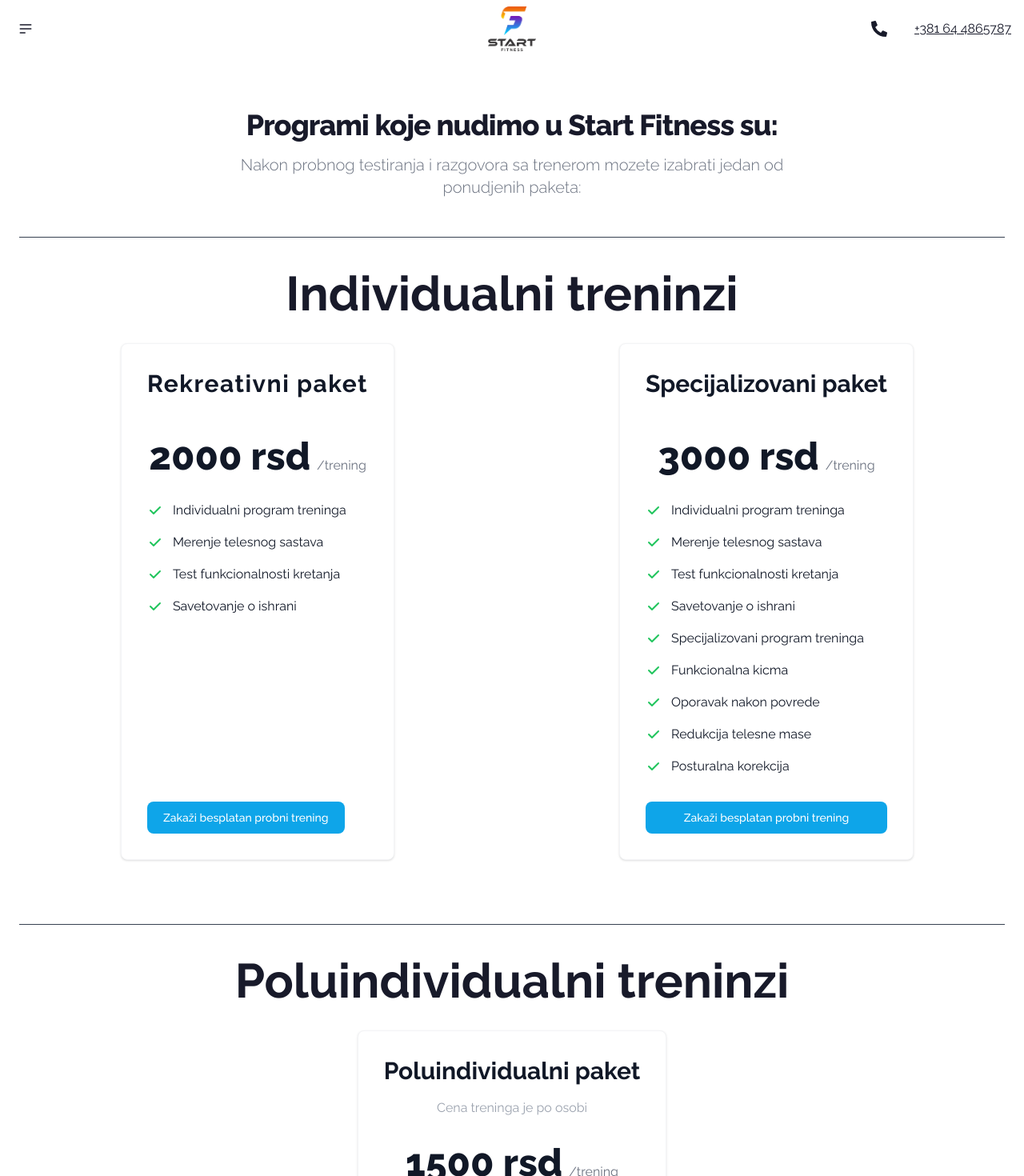
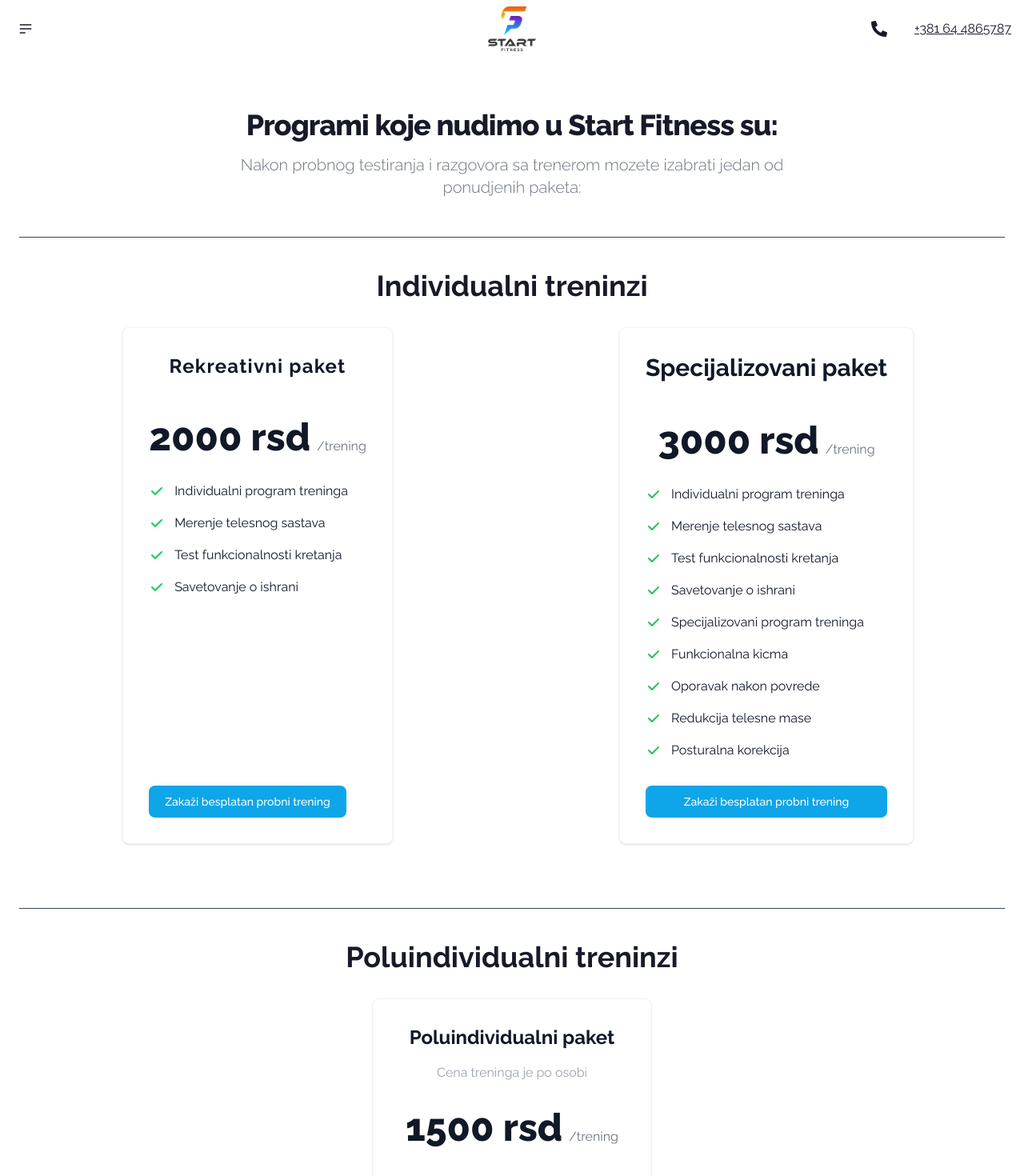
Before and after one commit to Markobanduka/Darko-Start, a React (Vite) app: page /programi in a window 1280 px wide. Shown: the top 1470 px of the page at 80% size. Built offline with nearby package versions, Linux system fonts and the light colour scheme; the HTML template or start-up script is replaced by a standard one.

Commit message:
added images in gallery

```diff
--- a/src/components/pages/contactPage/ContactPage.jsx
+++ b/src/components/pages/contactPage/ContactPage.jsx
@@ -13,26 +13,26 @@ const ContactPage = () => {
 
       <div className="flex justify-center items-center mb-8">
         <div className=" justify-center items center">
-          <div className="flex items-center text-2xl">
+          <div className="flex items-center text-2xl font-bold">
             Zemun, Radoja Dakića 57{" "}
             <span className="mx-3">
               <GiPathDistance />
             </span>
           </div>
-          <div className="flex items-center text-2xl">
+          <div className="flex items-center text-2xl font-bold">
             Ponedeljak-Subota 08-21h{" "}
             <span className="mx-2">
               <CiDumbbell />
             </span>
           </div>
-          <div className="flex items-center text-2xl">
+          <div className="flex items-center text-2xl font-bold">
             Dostupan parking{" "}
             <span className="mx-2">
               <TbParkingCircle />
             </span>
           </div>
           <div className="flex items-center underline underline-offset-4 text-2xl">
-            +381 64 4865787{" "}
+            <a href="tel:0644865787">+381 64 4865787</a>
             <span className="mx-2">
               <HiOutlinePhone />
             </span>
--- a/src/components/pages/galleryPage/GalleryPage.jsx
+++ b/src/components/pages/galleryPage/GalleryPage.jsx
@@ -1,4 +1,3 @@
-import React from "react";
 import { SwipeCarousel } from "./SwipeCarousel";
 import Cards from "../../ui/Cards";
 
@@ -9,12 +8,6 @@ const App = () => {
       <div className="">
         <SwipeCarousel />
       </div>
-
-      <div className="text-2xl p-10">
-        Ovde moze tekst koji je nacin rada, koje se metodi koriste, koji
-        treninzi postoje...
-      </div>
-
       <div className="mt-7 ">
         <h3 className="flex justify-center text-3xl mb-7">
           Sta drugi misle o nama?
--- a/src/components/pages/galleryPage/SwipeCarousel.jsx
+++ b/src/components/pages/galleryPage/SwipeCarousel.jsx
@@ -98,7 +98,6 @@ const Images = ({ imgIndex }) => {
             }}
             transition={SPRING_OPTIONS}
             className="aspect-video w-full shrink-0 bg-neutral-800"
-            // className="aspect-video w-full shrink-0 bg-neutral-800"
           />
         );
       })}
--- a/src/components/pages/pricingPage/PricingPage.jsx
+++ b/src/components/pages/pricingPage/PricingPage.jsx
@@ -1,3 +1,5 @@
+import { Link } from "react-router-dom";
+
 const PricingPage = () => {
   return (
     <section className="bg-gray dark:bg-gray-900">
@@ -15,13 +17,13 @@ const PricingPage = () => {
         {/* Individualni treninzi Section */}
         <hr className="p-5 border-gray-700" />
         <div className="mb-12 ">
-          <h2 className="mb-8 text-6xl font-bold text-center text-white-900 dark:text-white">
+          <h2 className="mb-8 text-4xl font-bold text-center text-white-900 dark:text-white">
             Individualni treninzi
           </h2>
           <div className="space-y-8 lg:grid lg:grid-cols-2 sm:gap-6 xl:gap-10 lg:space-y-0 mb-20">
             {/* Rekreativni paket Card */}
             <div className="flex flex-col p-6 mx-auto max-w-lg text-center text-gray-900 bg-white rounded-lg border border-gray-100 shadow dark:border-gray-600 xl:p-8 dark:bg-gray-800 dark:text-white relative">
-              <h3 className="mb-4 text-3xl font-bold tracking-wider">
+              <h3 className="mb-4 text-2xl font-bold tracking-wider">
                 Rekreativni paket
               </h3>
               <div className="flex justify-center items-baseline my-8">
@@ -92,12 +94,12 @@ const PricingPage = () => {
                   <span>Savetovanje o ishrani</span>
                 </li>
               </ul>
-              <a
-                href="#"
+              <Link
+                to="/kontakt"
                 className="bg-sky-500 text-white hover:bg-primary-700 focus:ring-4 focus:ring-primary-200 font-medium rounded-lg text-sm px-5 py-2.5 text-center dark:text-white dark:focus:ring-primary-900 lg:absolute bottom-8"
               >
                 Zakaži besplatan probni trening
-              </a>
+              </Link>
             </div>
 
             {/* Specijalizovani paket Card */}
@@ -246,24 +248,24 @@ const PricingPage = () => {
                   <span>Posturalna korekcija</span>
                 </li>
               </ul>
-              <a
-                href="#"
+              <Link
+                to="/kontakt"
                 className="bg-sky-500 text-white hover:bg-primary-700 focus:ring-4 focus:ring-primary-200 font-medium rounded-lg text-sm px-5 py-2.5 text-center dark:text-white dark:focus:ring-primary-900"
               >
                 Zakaži besplatan probni trening
-              </a>
+              </Link>
             </div>
           </div>
         </div>
         <hr className="p-5  border-gray-700" />
         {/* Poluindividualni treninzi Section */}
         <div className="" id="scroll-target-poluindividualni">
-          <h2 className="mb-8 text-6xl font-bold text-center text-white-900 dark:text-white">
+          <h2 className="mb-8 text-4xl font-bold text-center text-white-900 dark:text-white">
             Poluindividualni treninzi
           </h2>
           <div className="space-y-8 lg:grid  sm:gap-6 xl:gap-10 lg:space-y-0">
             <div className="flex flex-col p-6 mx-auto max-w-lg text-center text-gray-900 bg-white rounded-lg border border-gray-100 shadow dark:border-gray-600 xl:p-8 dark:bg-gray-800 dark:text-white">
-              <h3 className="mb-4 text-3xl font-bold">
+              <h3 className="mb-4 text-2xl font-bold">
                 Poluindividualni paket
               </h3>
               <span className="text-gray-400 ">Cena treninga je po osobi</span>
@@ -335,12 +337,12 @@ const PricingPage = () => {
                   <span>Savetovanje o ishrani</span>
                 </li>
               </ul>
-              <a
-                href="#"
+              <Link
+                to="/kontakt"
                 className="bg-sky-500 text-white hover:bg-primary-700 focus:ring-4 focus:ring-primary-200 font-medium rounded-lg text-sm px-5 py-2.5 text-center dark:text-white dark:focus:ring-primary-900"
               >
                 Zakaži besplatan probni trening
-              </a>
+              </Link>
             </div>
           </div>
         </div>
```
